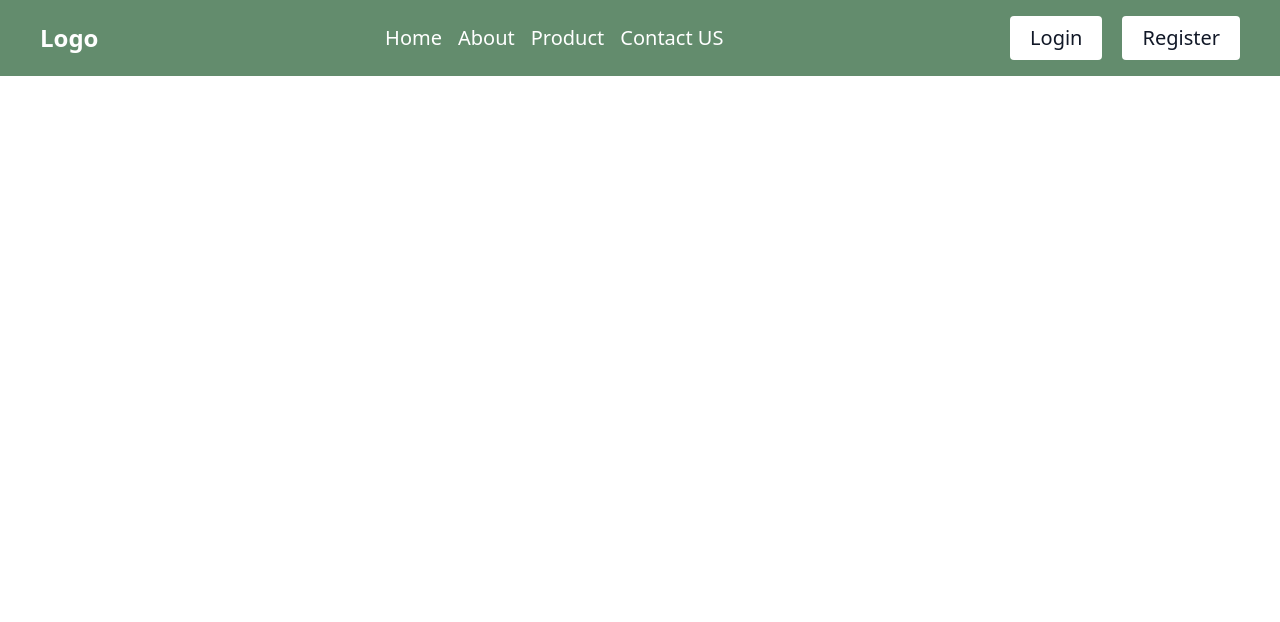
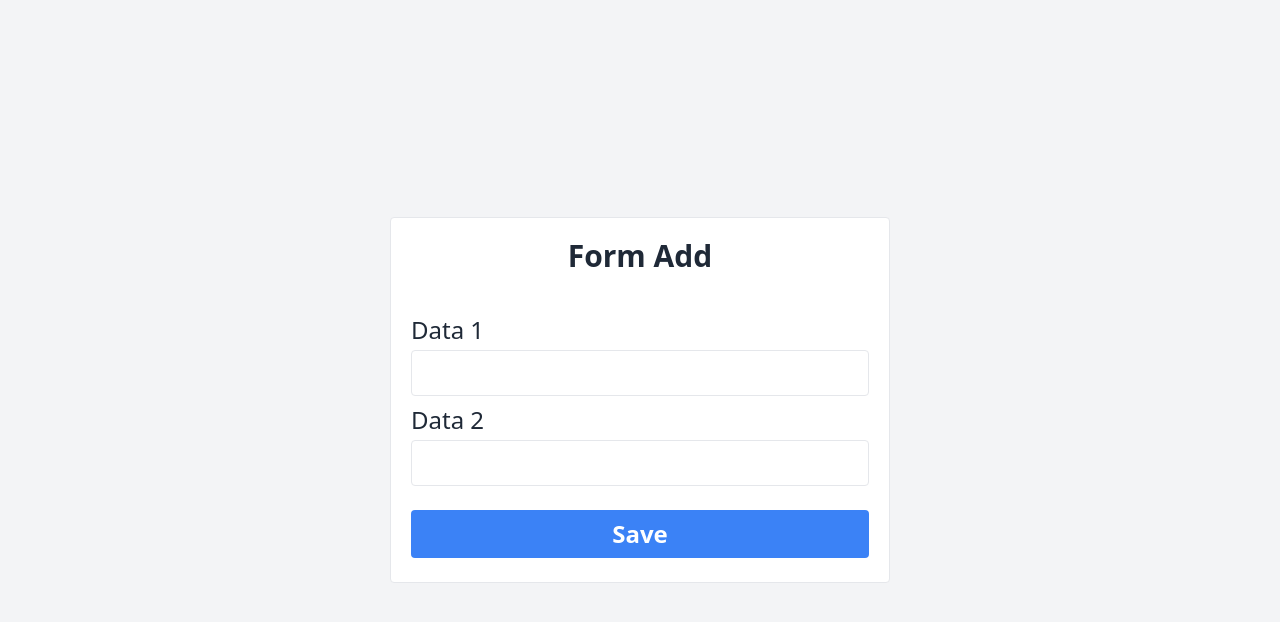
Before and after one commit to Robi-Nurhidayat/vue-tailwindcss-components-base, a Vue app: page / in a window 1280 px wide. Shown: the top 622 px of the page. Built offline with nearby package versions, Linux system fonts and the light colour scheme.

Commit message:
make component form

```diff
--- a/src/App.vue
+++ b/src/App.vue
@@ -1,14 +1,14 @@
 <script setup>
 
 
-import Navbar from './components/Navbar.vue';
+import Form from './components/Form.vue';
+
 
 
 </script>
 
 <template>
 
-
-<Navbar />
+<Form />
 
 </template>
--- /dev/null
+++ b/src/components/Form.vue
@@ -0,0 +1,34 @@
+<script setup>
+import { reactive } from 'vue';
+
+
+
+const state = reactive({
+    data1: '',
+    data2: ''
+})
+
+</script>
+
+<template>
+
+<section class="flex justify-center items-center h-screen bg-gray-100">
+    <div class=" w-[500px] border bg-white px-5 pt-5 pb-6 rounded">
+        <h1 class="mb-10 text-3xl font-semibold text-center text-gray-800">Form Add</h1>
+        <form @submit.prevent="" class="flex flex-col gap-y-2">
+
+            <div class="flex flex-col gap-y-1">
+                <label for="email " class="text-2xl text-gray-800">Data 1</label>
+                <input type="text" v-model="state.data1" class="outline-none border px-2 py-2 rounded text-lg text-gray-600">
+            </div>
+            <div class="flex flex-col gap-y-1">
+                <label for="password " class="text-2xl text-gray-800">Data 2</label>
+                <input type="text" v-model="state.data2" class="outline-none border px-2 py-2 rounded text-lg text-gray-600">
+            </div>
+            <div class="pt-4">
+                <button type="submit" class="bg-blue-500 hover:bg-blue-600 w-full py-2 text-white text-2xl font-semibold rounded">Save</button>
+            </div>
+        </form>
+    </div>
+</section>
+</template>
```
